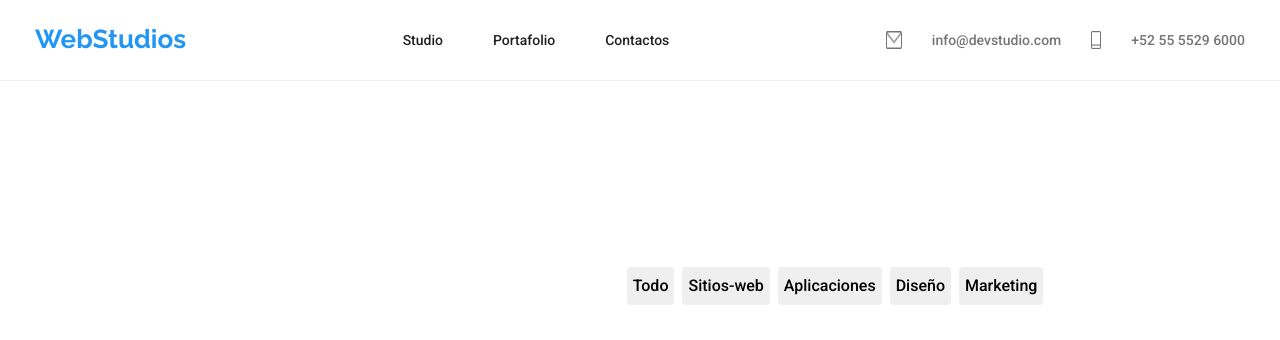
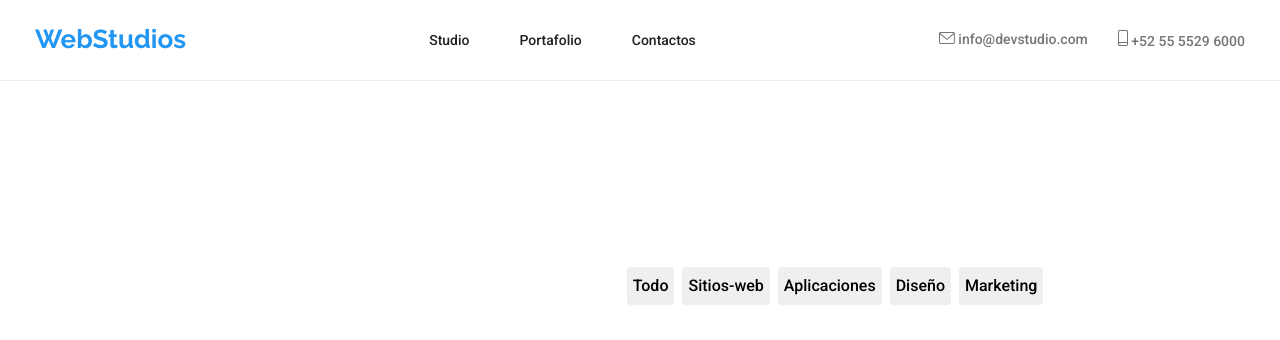
Before and after one commit to GYLDEX/goit-markup-hw-04, a plain HTML site: page portafolio.html in a window 1280 px wide. Shown: the top 340 px of the page. Drawn offline with nearby package versions, Linux system fonts and the light colour scheme.

Commit message:
correccion portafolio

```diff
--- a/portafolio.html
+++ b/portafolio.html
@@ -25,12 +25,21 @@
                 </ul>
             </nav>
             <ul class="contact">
-                <img src="IMAGES/sobre.png" alt="sobre">
-                <li class="contact-element"><a class="contact-link"
-                        href="mailto:info@devstudio.com">info@devstudio.com</a>
+                <li class="contact-element">
+                    <a class="contact-link" href="mailto:info@devstudio.com">
+                        <svg width="16" height="12">
+                            <use href="./IMAGES/ICONS/symbol-defs-header.svg#icon-headersobre"></use>
+                        </svg>
+                        info@devstudio.com
+                    </a>
                 </li>
-                <img src="IMAGES/Vector.png" alt="telefono">
-                <li class="contact-element"><a class="contact-link" href="tel:+52 55 5529 6000">+52 55 5529 6000</a>
+
+                <li class="contact-element">
+                    <a class="contact-link" href="tel:+52 55 5529 6000">
+                        <svg width="10" height="16">
+                            <use href="./IMAGES/ICONS/symbol-defs-header.svg#icon-headertelfono-inteligente"></use>
+                        </svg>
+                        +52 55 5529 6000</a>
                 </li>
             </ul>
         </div>
@@ -121,6 +130,8 @@
     </main>
     <!--FOOTER-->
     <footer class="footer-final">
+        <div class="container" style="display: flex; gap: 70px;">
+            <div>
                 <a class="icon-two" href="/index.html">WebStudio</h3>
                     <address>
                         <p class="footer-text">Calz. Ticomán 500, Ciudad de México, CDMX, México</p>
@@ -129,9 +140,10 @@
                             <li class="footer-item">+52 55 5529 6000</li>
                         </ul>
                     </address>
+            </div>
             <div class="social-networks-footer">
                 <p class="social-networks-text">Encuentrenos en</p>
-                <ul>
+                <ul style="display: flex; gap: 10px;">
                     <li class="social-networks-item-footer">
                         <svg class="social-networks-icon-footer" width="20" height="20">
                             <use href="./IMAGES/ICONS/symbol-defs-RS.svg#icon-rsinstagram"></use>
@@ -154,6 +166,7 @@
                     </li>
                 </ul>
             </div>
+        </div>
     </footer>
 </body>
 
```
Lines whose indentation alone changed are shown as unchanged.
